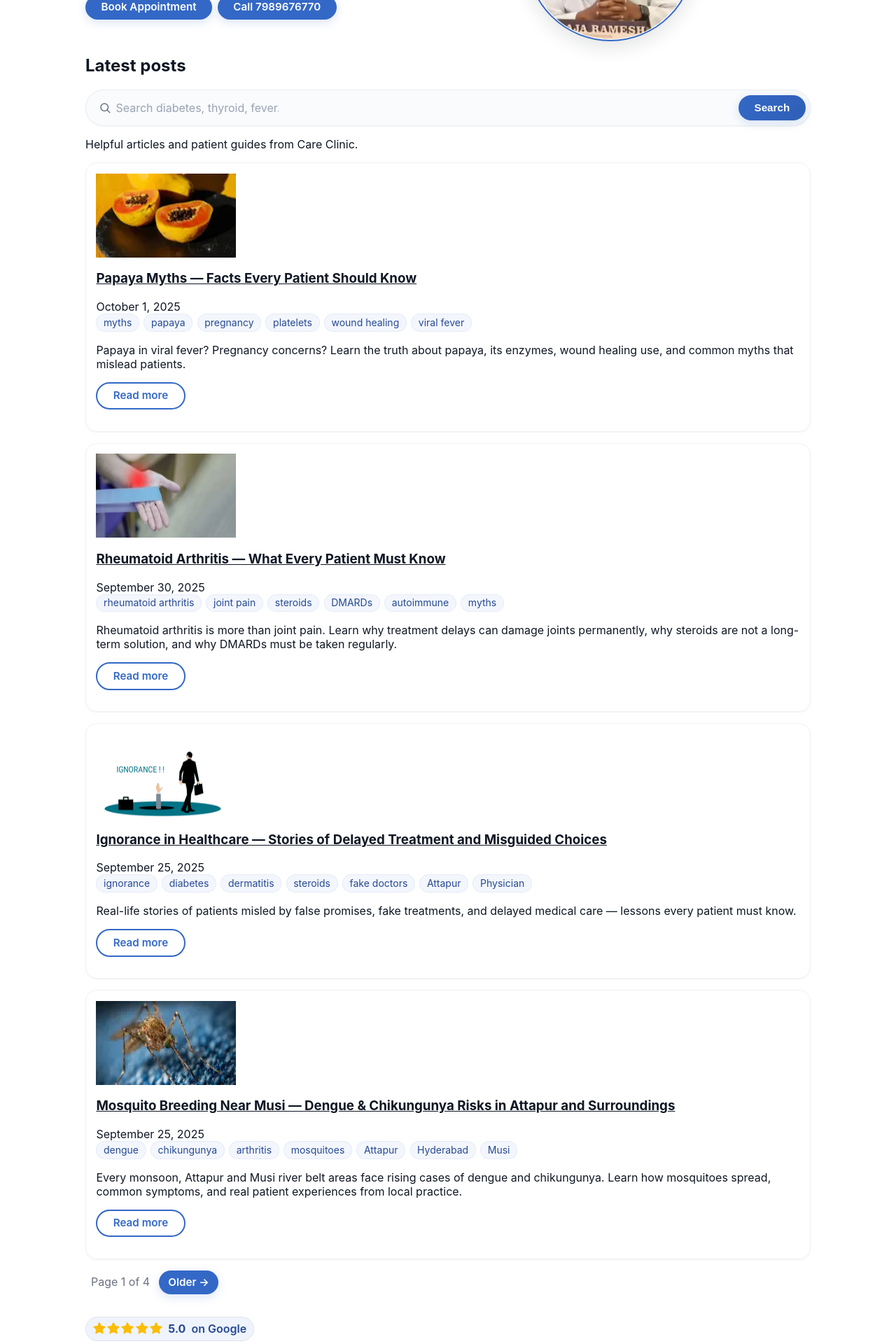
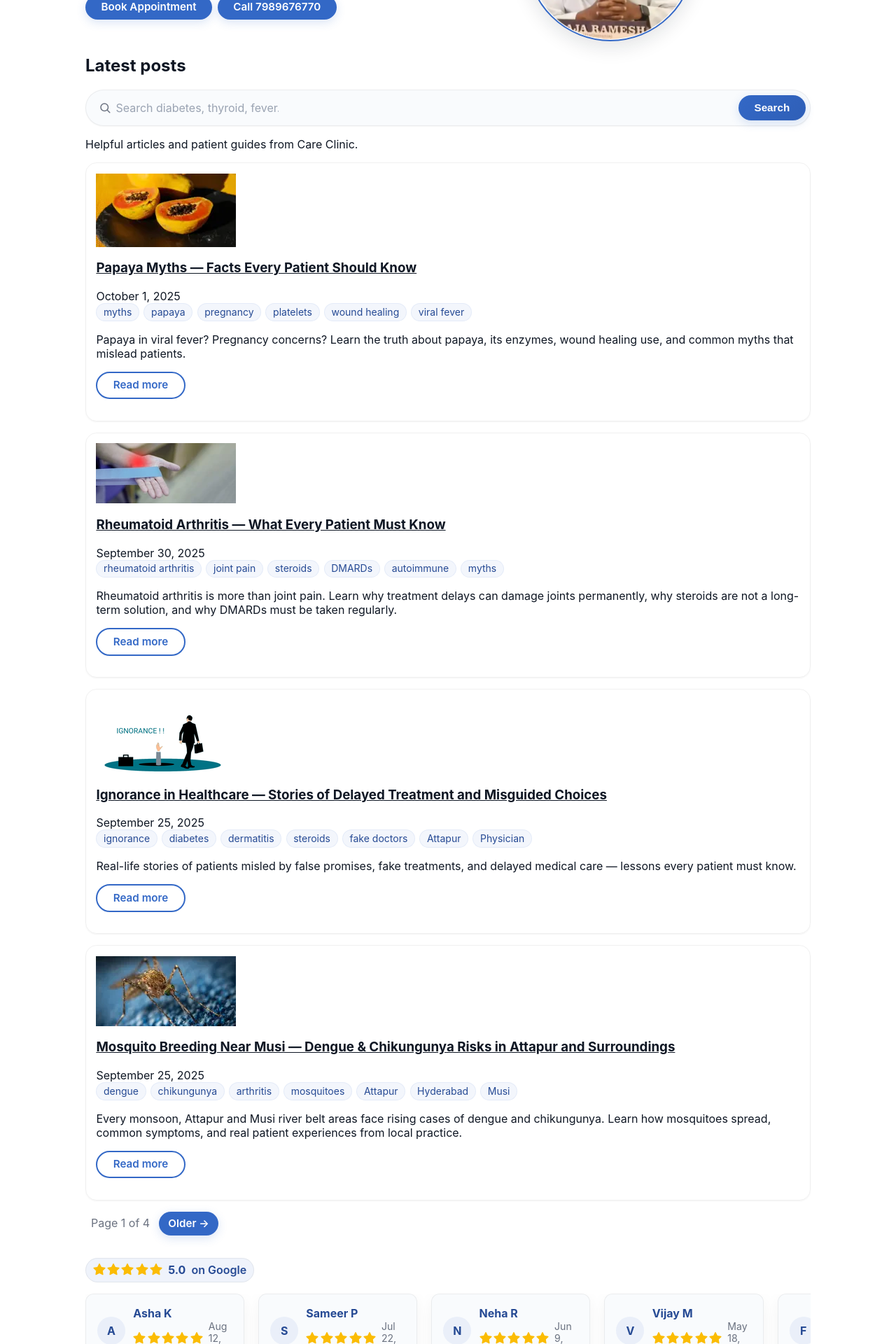
Before and after one commit to drrajarameshd/rr, a Jekyll site: the page built from index.html, in a window 1280 px wide. Shown: the part 301-2221 px from the top of the page at 70% size. Built offline with Jekyll 4.4.1, drawn with Linux system fonts in a browser that asks for light colours; the list of posts is cut into pages by our own code.

Commit message:
Update index.html

```diff
--- a/index.html
+++ b/index.html
@@ -61,7 +61,7 @@
           <article class="post-item" itemscope itemtype="http://schema.org/BlogPosting">
             {% if post.thumbnail %}
               <a class="thumb" href="{{ post.url | relative_url }}" itemprop="url" aria-hidden="true">
-                <img src="{{ post.thumbnail | relative_url }}" alt="{{ post.title | escape }}" loading="lazy" width="200" height="120">
+                <img src="{{ post.thumbnail | relative_url }}" alt="{{ post.title | escape }}" loading="lazy">
               </a>
             {% endif %}
 
```
